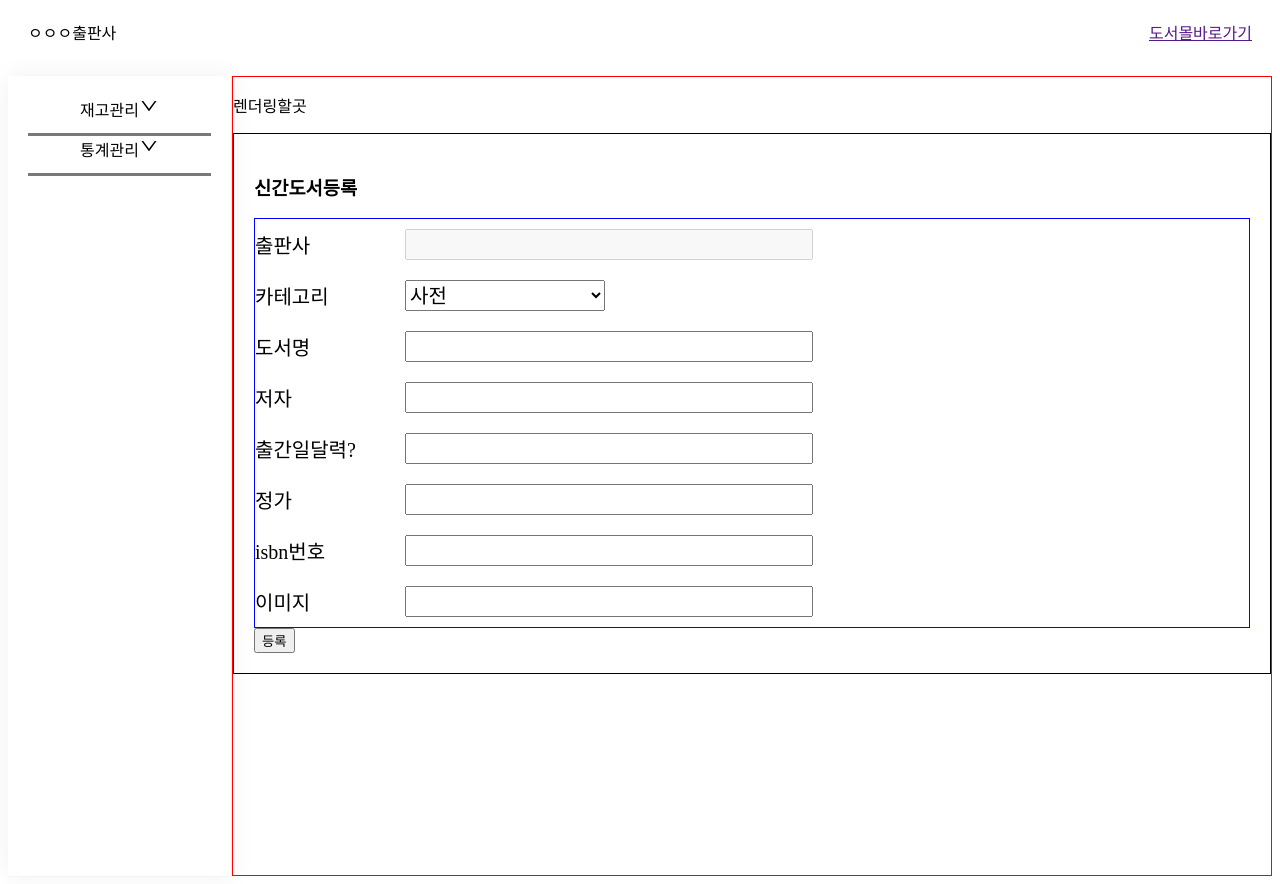
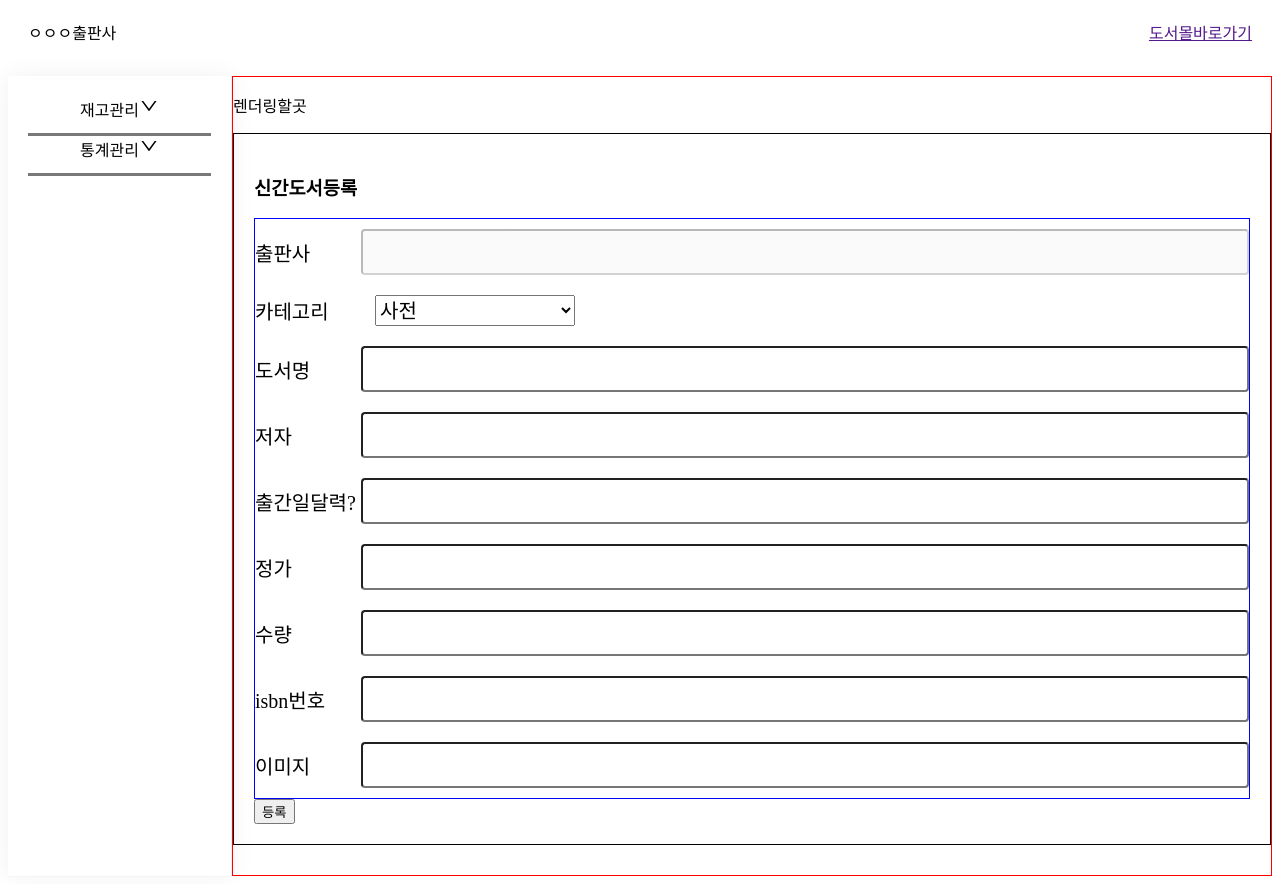
Before and after one commit to minji0224/publisher, a React app: page /product in a window 1280 px wide. Built offline with nearby package versions, Linux system fonts and the light colour scheme.

Commit message:
신간도서등록 화면 진행중

```diff
--- a/src/App.tsx
+++ b/src/App.tsx
@@ -1,23 +1,20 @@
 import { BrowserRouter, Route, Routes } from "react-router-dom"
 import Layout from "./components/layout/Layout";
 import Home from "./pages/Home";
-import ProductRegistration from "./pages/ProductRegistration";
+import ProductForm from "./modules/product/ProductForm";
 
 const App = () => {
   return (
     <BrowserRouter>
-    <Routes>
-      <Route path="/" element={<Layout />}>
-        <Route element={<Home />} index/>
-
-        <Route path="product" element={<ProductRegistration />} />
+      <Routes>
+        <Route path="/" element={<Layout />}>
+          <Route element={<Home />} index/>
+          <Route path="product" element={<ProductForm />} />
 
 
 
-      </Route>
-    </Routes>
-
-
+        </Route>
+      </Routes>
     </BrowserRouter>
   )
 }
--- a/src/modules/product/ProductForm/index.tsx
+++ b/src/modules/product/ProductForm/index.tsx
@@ -34,6 +34,7 @@ const ProductForm = () => {
       <label><span>저자</span><input type="text" /></label>
       <label><span>출간일달력?</span><input type="text" /></label>
       <label><span>정가</span><input type="text" /></label>
+      <label><span>수량</span><input type="text" /></label>
       <label><span>isbn번호</span><input type="text" /></label>
       <label><span>이미지</span><input type="text" /></label>
       </form>
--- a/src/modules/product/ProductForm/styles.ts
+++ b/src/modules/product/ProductForm/styles.ts
@@ -23,14 +23,15 @@ export const StyledProductForm = styled.div`
 
   label > span {
     display: inline-block;
-    width: 150px;
+    width: 120px;
     font-size: 20px;
   }
 
   label > input {
-    width: 400px;
+    width: 100%;
     margin-left: 0;
-    height: 25px;
+    height: 40px;
+    border-radius: 4px;
   }
 
   select {
--- a/src/pages/ProductRegistration/index.tsx
+++ /dev/null
@@ -1,9 +0,0 @@
-import ProductForm from "@/modules/product/ProductForm";
-
-const ProductRegistration = () => {
-  return <>
-    <ProductForm />
-  </>
-};
-
-export default ProductRegistration;
```
